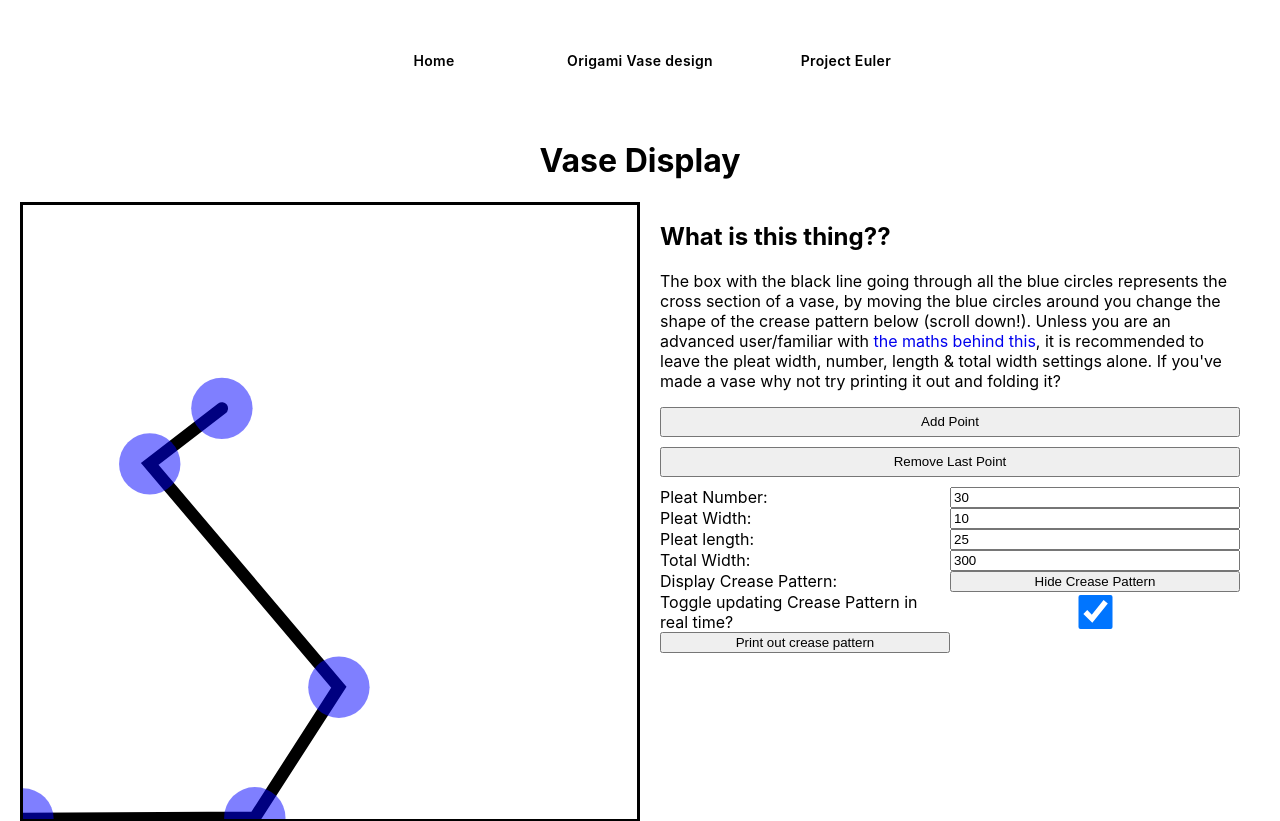
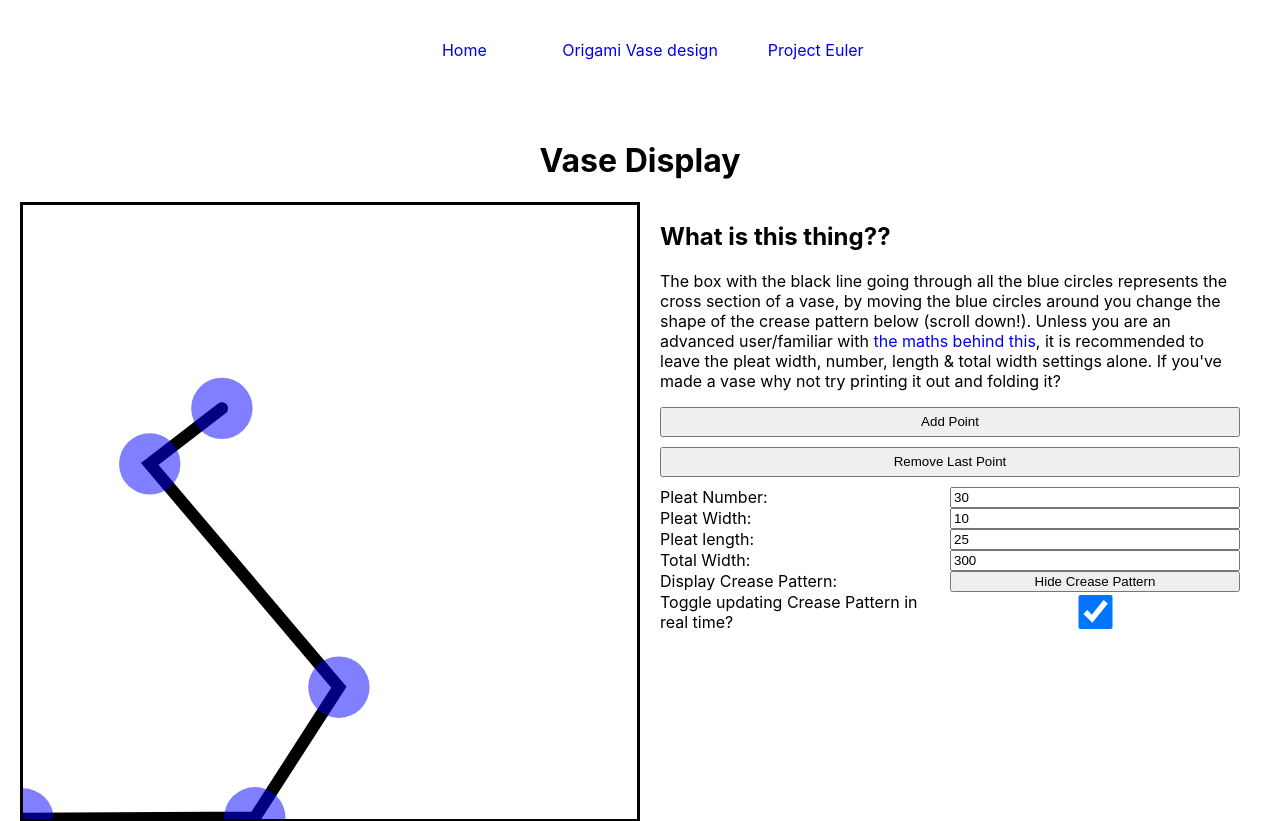
Before and after one commit to Edward-Phillips/origamiVaseDisplay, a Next.js app: page /origami/vaseDisplay in a window 1280 px wide. Shown: the top 821 px of the page. Built offline with nearby package versions, Linux system fonts and the light colour scheme.

Commit message:
chore: upgrade packages & node version, disable print function due to package issue

```diff
--- a/components/LayoutComponents/sidebar.module.scss
+++ b/components/LayoutComponents/sidebar.module.scss
@@ -1,4 +1,4 @@
-@import "../../styles/variables.module.scss";
+@use "../../styles/variables.module" as *;
 
 .nav {
   display: grid;
@@ -10,7 +10,7 @@
   margin: auto;
 }
 
-.nav > div {
+.nav>div {
   margin: 8px 0;
   cursor: pointer;
   text-align: center;
--- a/components/origamiVase/SVGDragAndDrop/SVGDragAndDropContainer.js
+++ b/components/origamiVase/SVGDragAndDrop/SVGDragAndDropContainer.js
@@ -1,5 +1,4 @@
 import React, { useRef } from "react";
-import ReactToPrint from "react-to-print";
 import SVGCreasePatternContainer from "../SVGCreasePattern/SVGCreasePatternContainer";
 import SVGDragAndDrop from "./SVGDragAndDrop";
 import styles from "./SVGDragAndDropContainer.module.scss";
@@ -184,12 +183,6 @@ export default function SVGContainer() {
                   </button>{" "}
                 </>
               )}
-              {displayCreasePattern && (
-                <ReactToPrint
-                  trigger={() => <button>Print out crease pattern</button>}
-                  content={() => componentRef.current}
-                />
-              )}
             </div>
           </div>
         </div>
--- a/pages/api/eulerProblems/index.ts
+++ b/pages/api/eulerProblems/index.ts
@@ -1,5 +1,5 @@
 import { NextApiRequest, NextApiResponse } from 'next'
-import eulerProblemsData from '../../copilot/EulerProject/eulerProblemsData'
+import eulerProblemsData from '../../../components/projectEuler/eulerProblemsData'
 
 export default async function handle(req: NextApiRequest, res: NextApiResponse) {
   try {
--- a/pages/copilot/EulerProject/[id].js
+++ b/pages/copilot/EulerProject/[id].js
@@ -4,7 +4,7 @@ import Layout from "components/LayoutComponents/layout";
 import Sidebar from "components/LayoutComponents/sidebar";
 import Markdown from "markdown-to-jsx";
 import styles from "./eulerProblem.module.scss";
-import eulerProblemsData from "./eulerProblemsData";
+import eulerProblemsData from "../../../components/projectEuler/eulerProblemsData";
 
 export async function getStaticPaths() {
   const paths = [];
--- a/pages/copilot/EulerProject/index.js
+++ b/pages/copilot/EulerProject/index.js
@@ -3,7 +3,7 @@ import Layout from "components/LayoutComponents/layout";
 import Sidebar from "components/LayoutComponents/sidebar";
 import ProblemCard from "components/projectEuler/problemCard";
 import styles from "./index.module.scss";
-import eulerProblemsData from "./eulerProblemsData";
+import eulerProblemsData from "../../../components/projectEuler/eulerProblemsData";
 
 export async function getStaticProps() {
   return {
--- a/pages/index.module.scss
+++ b/pages/index.module.scss
@@ -1,16 +1,18 @@
-@import "../styles/variables.module.scss";
+@use "../styles/variables.module" as *;
 
 .indexContainer {
   padding: 0;
   margin: 0;
   width: 100%;
   height: 100%;
+
   @media screen and (max-width: 480px) {
     padding: 0;
     margin: 0;
     width: 100%;
     height: 100vh;
   }
+
   display: flex;
   flex-direction: column;
   justify-content: center;
@@ -26,20 +28,25 @@
       width: 500px;
       font-weight: 400;
       font-size: 16px;
+
       @media screen and (max-width: 480px) {
         margin-top: 40px;
       }
-      > p {
+
+      >p {
         @media screen and (max-width: 480px) {
           font-size: 24px;
         }
       }
-      > h3 {
+
+      >h3 {
         text-align: center;
+
         @media screen and (max-width: 480px) {
           font-size: 28px;
         }
       }
+
       text-align: left;
       padding-left: 20px;
       padding-right: 20px;
--- a/tsconfig.json
+++ b/tsconfig.json
@@ -17,7 +17,8 @@
     "moduleResolution": "node",
     "resolveJsonModule": true,
     "isolatedModules": true,
-    "jsx": "preserve"
+    "jsx": "preserve",
+    "incremental": true
   },
   "include": [
     "next-env.d.ts",
```
Also changed, not shown: package.json (+6 -5 lines), pages/copilot/EulerProject/index.module.scss (+5 -3 lines), components/projectEuler/eulerProblemsData.ts (renamed from pages/copilot/EulerProject/eulerProblemsData.ts), next-env.d.ts, 2 other files (tests, documents, lock files or other folders).
